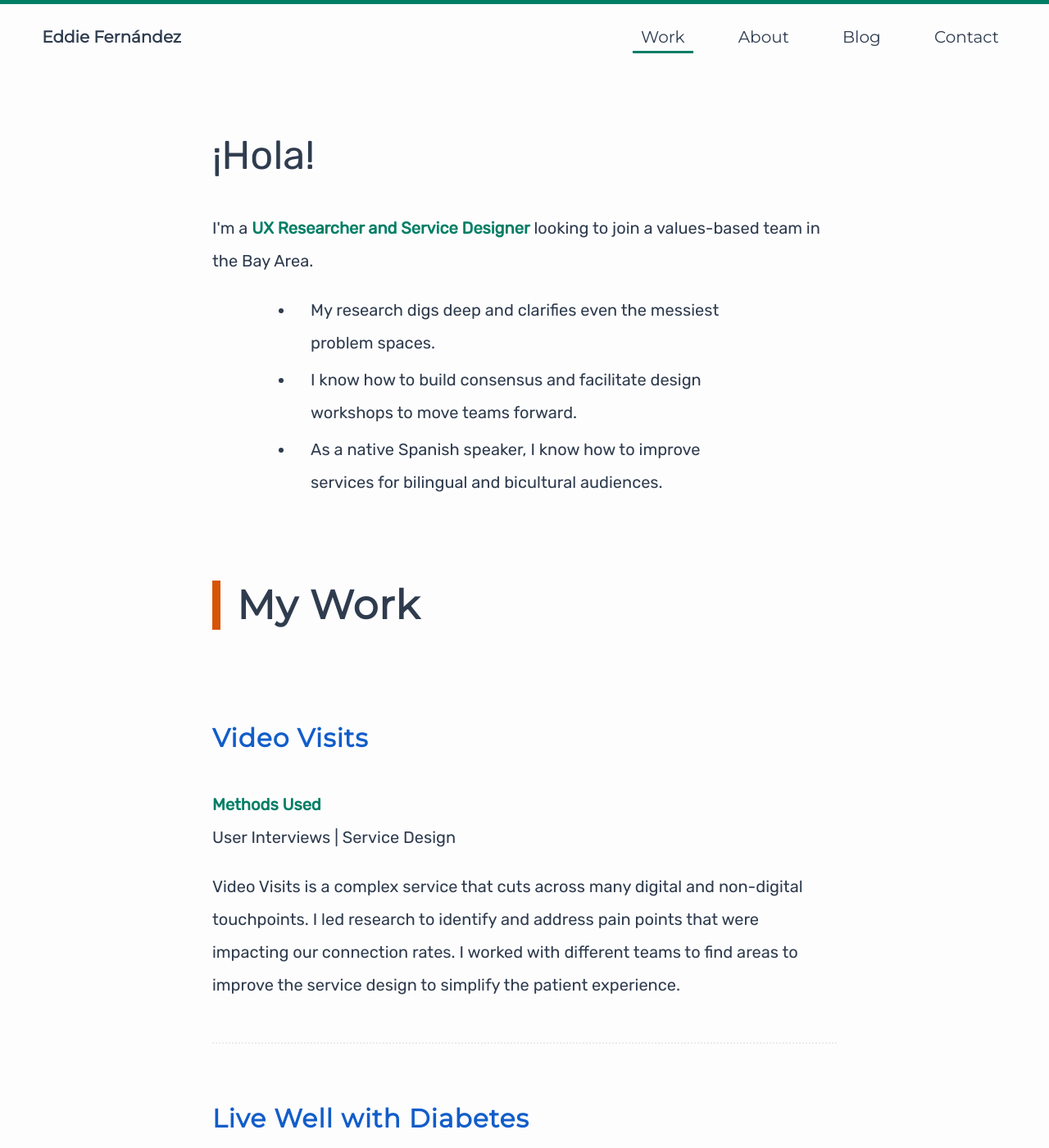
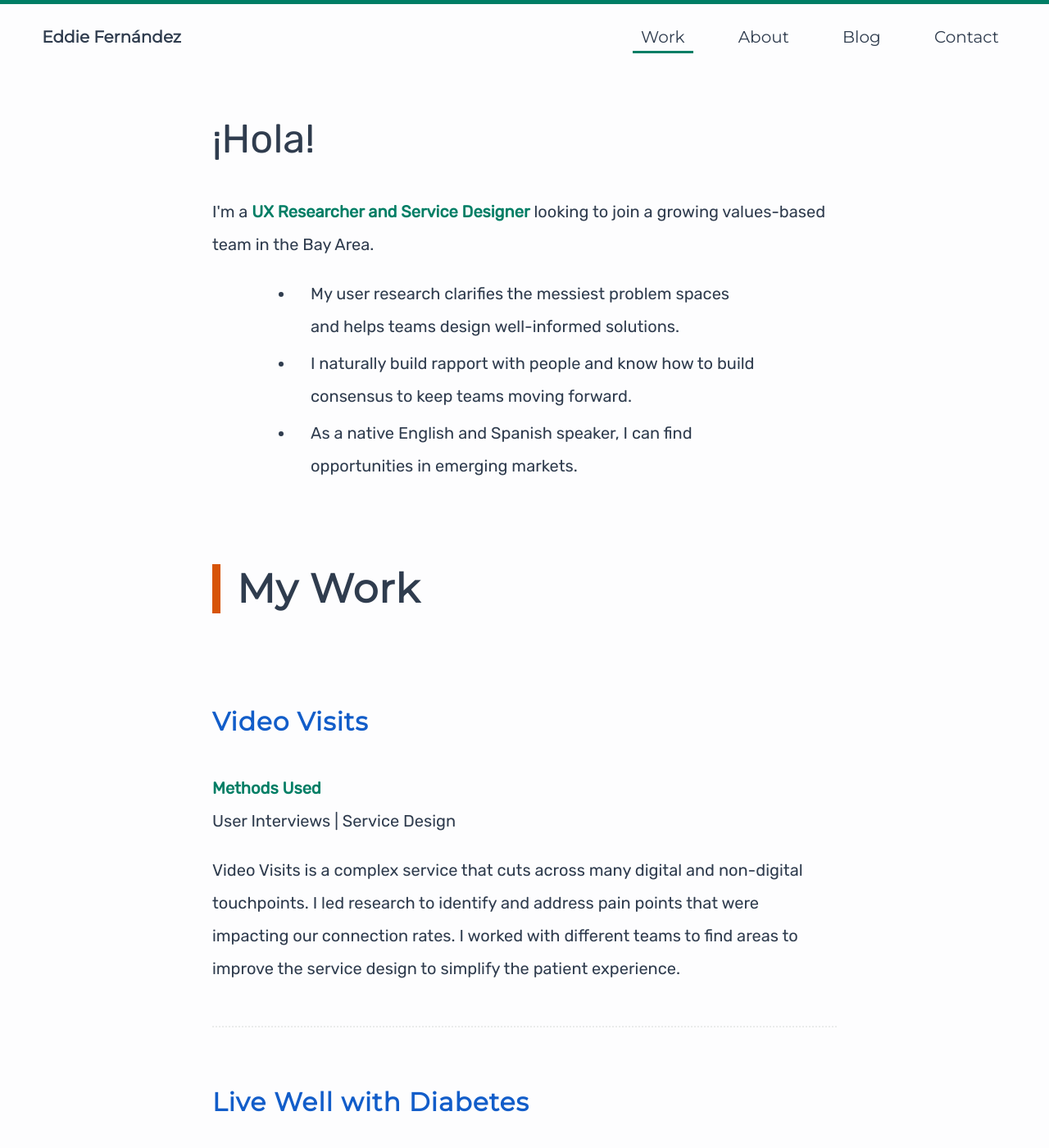
Before and after one commit to edfernan/edfernan.github.io, a Jekyll site: the page built from index.html, in a window 1280 px wide and 1400 px high. Shown: the whole window at 82% size. Built offline with Jekyll 4.4.1, drawn with Linux system fonts in a browser that asks for light colours.

Commit message:
Edits to homepage intro and about me

```diff
--- a/_sass/_layout.scss
+++ b/_sass/_layout.scss
@@ -275,7 +275,7 @@ header {
 }
 
 main {
-  margin-top: 6em;
+  margin-top: 5em;
 }
 
 nav {
--- a/about/index.html
+++ b/about/index.html
@@ -6,9 +6,9 @@ description: A brief look at Eddie Fernandez's background in UX and
 
 <section class="full-col align-center-horiz">
   <h1 class="styled-header">About Me</h1>
-  <p>Being born and raised in the Napa Valley, people always ask if my family owned a winery. They don't and I likely won't in my lifetime. However I spent part of my childhood living on a vineyard taking my mom's cooking to my dad working in the fields on a little blue bicycle. Those experiences as the son of immigrants provide me perspectives that aren't common in the tech scene. With hard work and supportive people who have invested in me along the way, I now work in user experience and service design trying to unravel complex problems to build a better tomorrow.</p>
+  <p>As a Napa Valley native, people ask if my family owns a winery. They don't and I likely won't in my lifetime. However I spent part of my childhood living on a vineyard taking my mom's cooking to my dad working in the fields. My experience as the son of immigrants provides me a view point that is uncommon in tech.</p>
 
-  <p>In my 5 years as a UX professional, I've been fortunate enough to help Spanish-speaking patients navigate health challenges, help job-seekers apply for new career opportunities, and give back to <a href="https://www.summersearch.org/">community organizations</a>.</p>
+  <p>As a UX Researcher and Service Designer, I thrive in complex problem spaces and put organizations in their user’s shoes. Throughout my career, I've been fortunate enough to help Spanish-speaking patients navigate health challenges, help job-seekers apply for new career opportunities, and give back to <a href="https://www.summersearch.org/">community organizations</a>. My research leads to insights that help build a future worth designing.</p>
 </section>
 
 <section class="full-col align-center-horiz max-text-width">
--- a/index.html
+++ b/index.html
@@ -5,12 +5,12 @@ description: Eddie Fernandez is a UX Researcher and Service Designer based in th
 ---
 <section class="full-col align-center-horiz max-text-width">
   <p class="text1 center">&iexcl;Hola!</p>
-  <p>I'm a <em class="inline-em">UX Researcher and Service Designer</em> looking to join a values-based team  in the Bay Area.</p>
+  <p>I'm a <em class="inline-em">UX Researcher and Service Designer</em> looking to join a growing values-based team in the Bay Area.</p>
 
   <ul>
-    <li>My research digs deep and clarifies even the messiest problem spaces.</li>
-    <li>I know how to build consensus and facilitate design workshops to move teams forward.</li>
-    <li>As a native Spanish speaker, I know how to improve services for bilingual and bicultural audiences.</li>
+    <li>My user research clarifies the messiest problem spaces and helps teams design well-informed solutions.</li>
+    <li>I naturally build rapport with people and know how to build consensus to keep teams moving forward.</li>
+    <li>As a native English and Spanish speaker, I can find opportunities in emerging markets.</li>
   </ul>
 </section>
 
```
